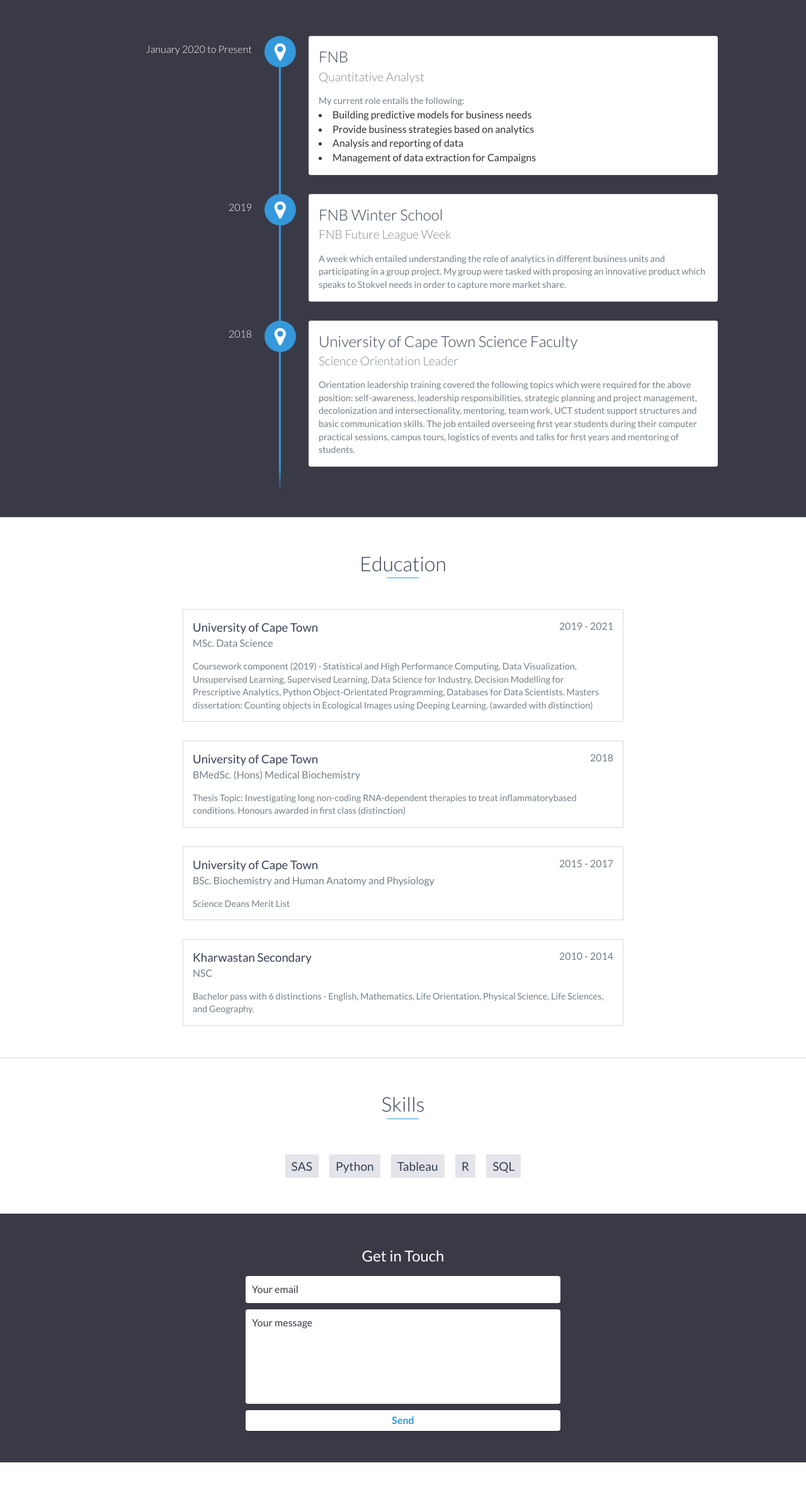
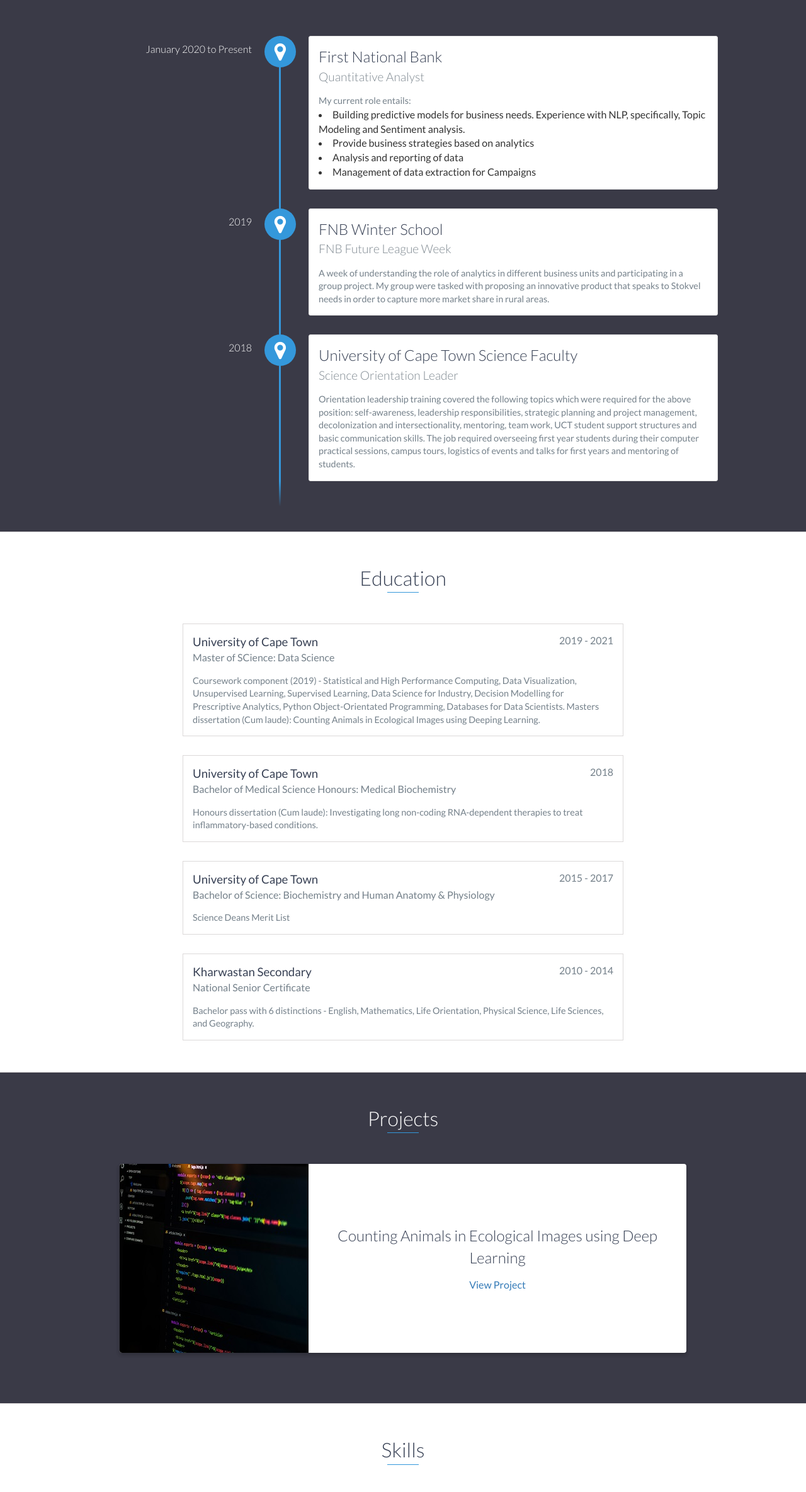
Before and after one commit to Nakkita/CV, a website: page index.html in a window 1280 px wide. Shown: the part 1531-3900 px from the top of the page at 63% size. Drawn offline with nearby package versions, Linux system fonts and the light colour scheme.

Commit message:
Add files via upload
second commit

```diff
--- a/index.html
+++ b/index.html
@@ -90,13 +90,13 @@
         <h2 class="heading">Experience</h2>
         <div id="experience-timeline">
             <div data-date="January 2020 to Present">
-                <h3>FNB</h3>
+                <h3>First National Bank</h3>
                 <h4>Quantitative Analyst</h4>
                 <p>
-					My current role entails the following:
+					My current role entails:
 				</p>
 				<p>
-					<li>Building predictive models for business needs</li>
+					<li>Building predictive models for business needs. Experience with NLP, specifically, Topic Modeling and Sentiment analysis.</li>
                 </p>
                 <p>
 					<li>Provide business strategies based on analytics</li>
@@ -112,21 +112,20 @@
                 <h3>FNB Winter School</h3>
                 <h4>FNB Future League Week</h4>
                 <p>
-					A week which entailed understanding the role of analytics in different business units and
+					A week of understanding the role of analytics in different business units and
 participating in a group project. My group were tasked with proposing an innovative product
-which speaks to Stokvel needs in order to capture more market share.
-                </p>
+that speaks to Stokvel needs in order to capture more market share in rural areas.                </p>
             </div>
 
             <div data-date="2018">
                 <h3>University of Cape Town Science Faculty</h3>
                 <h4>Science Orientation Leader</h4>
-                <p>Orientation leadership training covered the following topics which were required for the
-above position: self-awareness, leadership responsibilities, strategic planning and project
-management, decolonization and intersectionality, mentoring, team work, UCT student
-support structures and basic communication skills.
-The job entailed overseeing first year students during their computer practical sessions,
-campus tours, logistics of events and talks for first years and mentoring of students.
+                <p> Orientation leadership training covered the following topics which were required for the
+                    above position: self-awareness, leadership responsibilities, strategic planning and project
+                    management, decolonization and intersectionality, mentoring, team work, UCT student
+                    support structures and basic communication skills.
+                    The job required overseeing first year students during their computer practical sessions,
+                    campus tours, logistics of events and talks for first years and mentoring of students.
                 </p>
             </div>
         </div>
@@ -138,29 +137,30 @@
         <div class="education-block">
             <h3>University of Cape Town</h3>
             <span class="education-date">2019 - 2021</span>
-            <h4>MSc. Data Science</h4>
+            <h4>Master of SCience: Data Science</h4>
             <p> Coursework component (2019) - Statistical and High Performance Computing, Data
                 Visualization, Unsupervised Learning, Supervised Learning, Data Science for Industry,
                 Decision Modelling for Prescriptive Analytics, Python Object-Orientated Programming,
                 Databases for Data Scientists.
-                Masters dissertation: Counting objects in Ecological Images using Deeping Learning.
-                (awarded with distinction)
+                Masters dissertation (Cum laude): Counting Animals in Ecological Images using Deeping Learning.
+
+
             </p>
         </div>
         <div class="education-block">
             <h3>University of Cape Town</h3>
             <span class = "education-date">2018</span>
-            <h4>BMedSc. (Hons) Medical Biochemistry</h4>
+            <h4>Bachelor of Medical Science Honours: Medical Biochemistry</h4>
             <p>
-                Thesis Topic: Investigating long non-coding RNA-dependent therapies to treat inflammatorybased
+                Honours dissertation (Cum laude): Investigating long non-coding RNA-dependent therapies to treat inflammatory-based
                 conditions.
-                Honours awarded in first class (distinction)
+
             </p>
         </div>
         <div class="education-block">
             <h3>University of Cape Town</h3>
             <span class = "education-date">2015 - 2017</span>
-            <h4>BSc. Biochemistry and Human Anatomy and Physiology</h4>
+            <h4>Bachelor of Science: Biochemistry and Human Anatomy & Physiology</h4>
             <p>
                 Science Deans Merit List
             </p>
@@ -168,7 +168,7 @@
         <div class="education-block">
             <h3>Kharwastan Secondary</h3>
             <span class = "education-date">2010 - 2014</span>
-            <h4>NSC</h4>
+            <h4>National Senior Certificate</h4>
             <p>
                 Bachelor pass with 6 distinctions - English, Mathematics, Life Orientation, Physical Science,
 Life Sciences, and Geography.
@@ -180,12 +180,41 @@
     </div>
     <!-- End #education -->
 
+    <div id="projects" class="background-alt">
+        <h2 class="heading">Projects</h2>
+
+        <div class="container">
+            <div class="row">
+                <div class="project shadow-large">
+                    <div class="project-image">
+                        <img src="images/pankaj-patel-Fi-GJaLRGKc-unsplash.jpg" />
+                    </div>
+                    <!-- End .project-image -->
+                    <div class="project-info">
+                        <h3>Counting Animals in Ecological Images using Deep Learning</h3>
+                        <p>
+                        </p>
+                        <a href="https://nakkita.github.io/MSc_Data-Science/" target = "_blank">View Project</a>
+                    </div>
+                    <!-- End .project-info -->
+                </div>
+                <!-- End .project -->
+
+
+            </div>
+        </div>
+
+<!-- End .project -->
+    </div>
+</div>
+    <!-- End #projects -->
 
     <div id="skills">
         <h2 class="heading">Skills</h2>
         <ul>
             <li>SAS</li>
             <li>Python</li>
+            <li>Pyspark</li>
             <li>Tableau</li>
             <li>R</li>
 			<li>SQL</li>
```
